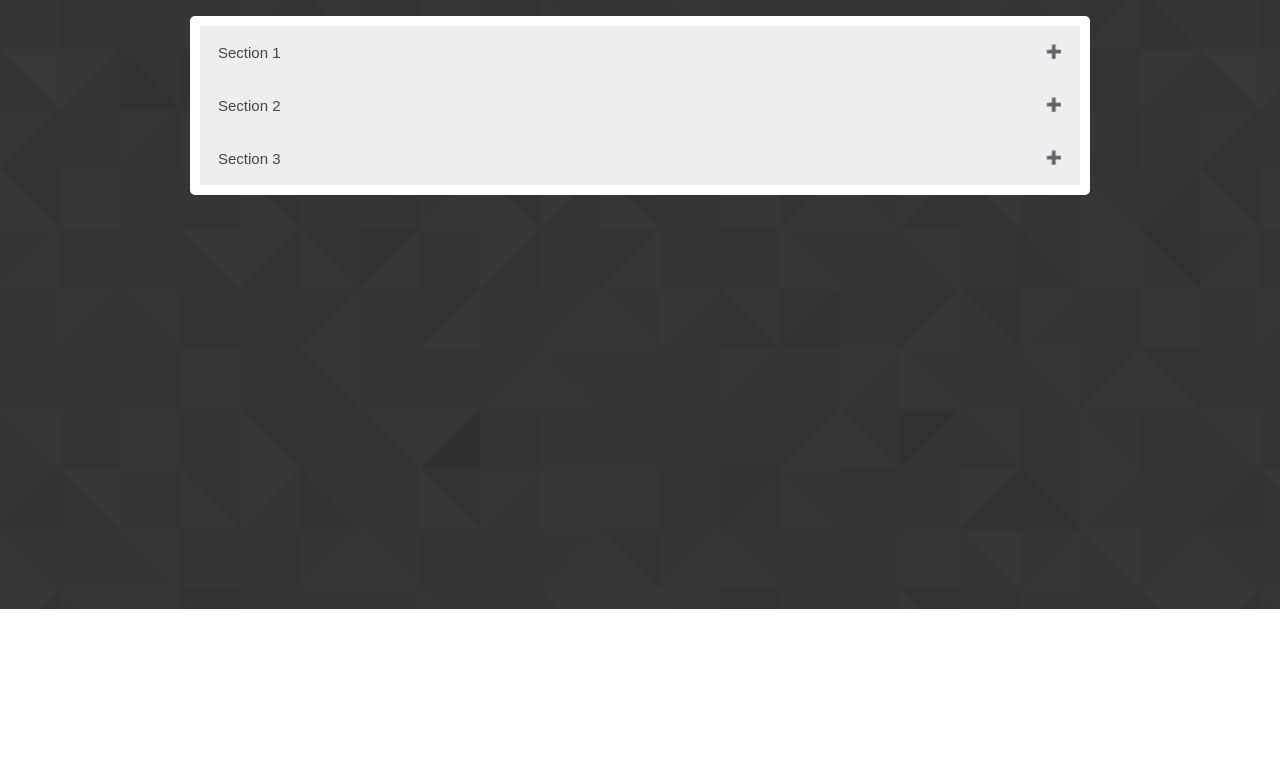
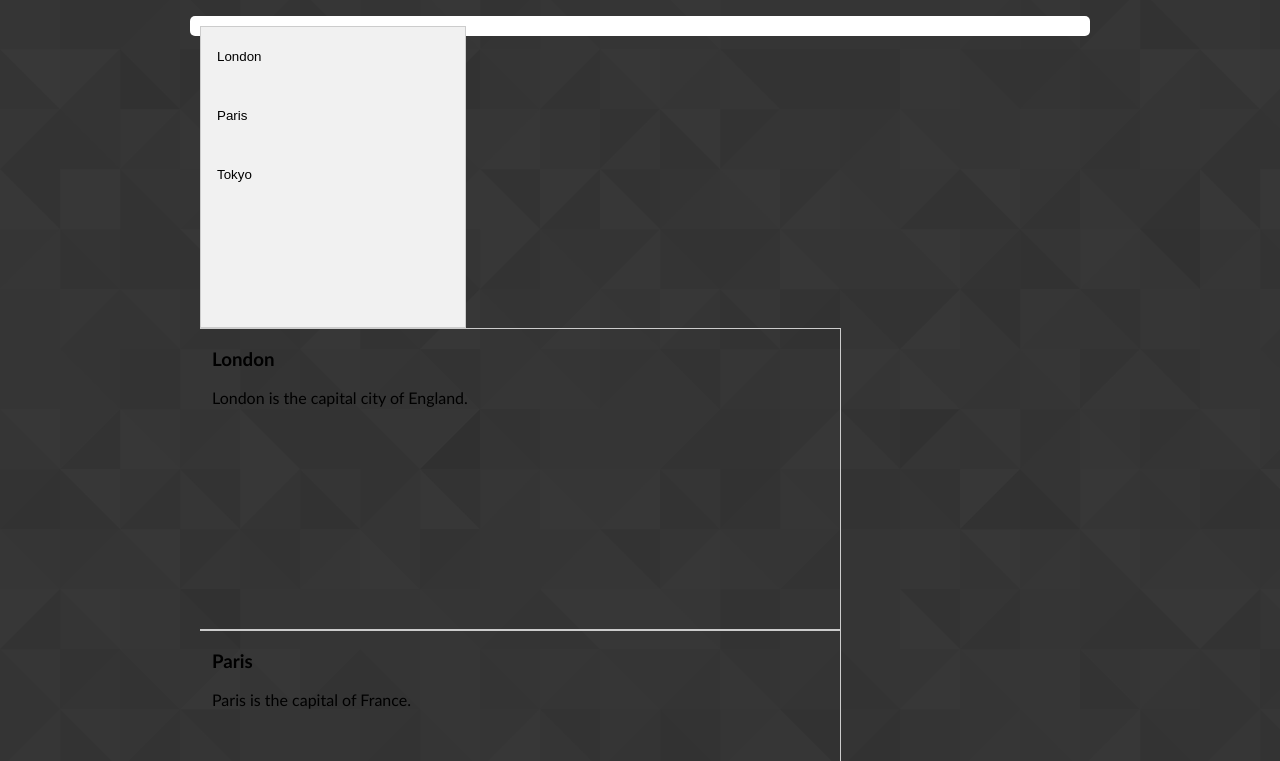
Before and after one commit to benrobson/shadowolfyt.com, a plain HTML site: page docs/taggerbot/documentation.html in a window 1280 px wide. Shown: the part 191-952 px from the top of the page. Before the commit the page ends 800 px from the top, so only its background shows below. Drawn offline with Linux system fonts and the light colour scheme.

Commit message:
Try Again...

```diff
--- a/css/accordion.css
+++ /dev/null
@@ -1,37 +0,0 @@
-/* CSS Document */
-
-.accordion {
-    background-color: #eee;
-    color: #444;
-    cursor: pointer;
-    padding: 18px;
-    width: 100%;
-    border: none;
-    text-align: left;
-    outline: none;
-    font-size: 15px;
-    transition: 0.4s;
-}
-
-.active, .accordion:hover {
-    background-color: #ccc;
-}
-
-.panel {
-    padding: 0 18px;
-    display: none;
-    background-color: white;
-    overflow: hidden;
-}
-
-.accordion:after {
-    content: '\02795'; /* Unicode character for "plus" sign (+) */
-    font-size: 13px;
-    color: #777;
-    float: right;
-    margin-left: 5px;
-}
-
-.active:after {
-    content: "\2796"; /* Unicode character for "minus" sign (-) */
-}
--- /dev/null
+++ b/css/tablist.css
@@ -0,0 +1,44 @@
+/* CSS Document */
+
+/* Style the tab */
+.tab {
+    float: left;
+    border: 1px solid #ccc;
+    background-color: #f1f1f1;
+    width: 30%;
+    height: 300px;
+}
+
+/* Style the buttons that are used to open the tab content */
+.tab button {
+    display: block;
+    background-color: inherit;
+    color: black;
+    padding: 22px 16px;
+    width: 100%;
+    border: none;
+    outline: none;
+    text-align: left;
+    cursor: pointer;
+    transition: 0.3s;
+}
+
+/* Change background color of buttons on hover */
+.tab button:hover {
+    background-color: #ddd;
+}
+
+/* Create an active/current "tab button" class */
+.tab button.active {
+    background-color: #ccc;
+}
+
+/* Style the tab content */
+.tabcontent {
+    float: left;
+    padding: 0px 12px;
+    border: 1px solid #ccc;
+    width: 70%;
+    border-left: none;
+    height: 300px;
+}
--- a/docs/taggerbot/documentation.html
+++ b/docs/taggerbot/documentation.html
@@ -6,10 +6,10 @@
 	<link rel="shortcut icon" href="/img/icons/favicon.ico" type="image/x-icon">
 	<link href="../../css/main.css" rel="stylesheet" type="text/css">
 	<link href="../../css/docs.css" rel="stylesheet" type="text/css">
-	<link href="../../css/accordion.css" rel="stylesheet" type="text/css">
 	<link href="../../css/alerts.css" rel="stylesheet" type="text/css">
+	<link href="../../css/tablist.css" rel="stylesheet" type="text/css">
+	<script src="../../js/tablist.js"></script>
 	<script src="../../js/alerts.js"></script>
-	<script src="../../js/accordion.js"></script>
 </head>
 
 <body background="../../img/background.png">
@@ -21,19 +21,25 @@
 		<br>
 		<div class="docscontainer">
 
-			<button class="accordion">Section 1</button>
-			<div class="panel">
-			  <p>Lorem ipsum dolor sit amet, consectetur adipisicing elit, sed do eiusmod tempor incididunt ut labore et dolore magna aliqua. Ut enim ad minim veniam, quis nostrud exercitation ullamco laboris nisi ut aliquip ex ea commodo consequat.</p>
+			<div class="tab">
+			  <button class="tablinks" onclick="openCity(event, 'London')">London</button>
+			  <button class="tablinks" onclick="openCity(event, 'Paris')">Paris</button>
+			  <button class="tablinks" onclick="openCity(event, 'Tokyo')">Tokyo</button>
 			</div>
 
-			<button class="accordion">Section 2</button>
-			<div class="panel">
-			  <p>Lorem ipsum dolor sit amet, consectetur adipisicing elit, sed do eiusmod tempor incididunt ut labore et dolore magna aliqua. Ut enim ad minim veniam, quis nostrud exercitation ullamco laboris nisi ut aliquip ex ea commodo consequat.</p>
+			<div id="London" class="tabcontent">
+			  <h3>London</h3>
+			  <p>London is the capital city of England.</p>
 			</div>
 
-			<button class="accordion">Section 3</button>
-			<div class="panel">
-			  <p>Lorem ipsum dolor sit amet, consectetur adipisicing elit, sed do eiusmod tempor incididunt ut labore et dolore magna aliqua. Ut enim ad minim veniam, quis nostrud exercitation ullamco laboris nisi ut aliquip ex ea commodo consequat.</p>
+			<div id="Paris" class="tabcontent">
+			  <h3>Paris</h3>
+			  <p>Paris is the capital of France.</p>
+			</div>
+
+			<div id="Tokyo" class="tabcontent">
+			  <h3>Tokyo</h3>
+			  <p>Tokyo is the capital of Japan.</p>
 			</div>
 
 		</div>
--- a/js/accordion.js
+++ /dev/null
@@ -1,16 +0,0 @@
-// JavaScript Document
-
-var acc = document.getElementsByClassName("accordion");
-var i;
-
-for (i = 0; i < acc.length; i++) {
-    acc[i].addEventListener("click", function() {
-        this.classList.toggle("active");
-        var panel = this.nextElementSibling;
-        if (panel.style.display === "block") {
-            panel.style.display = "none";
-        } else {
-            panel.style.display = "block";
-        }
-    });
-}
--- /dev/null
+++ b/js/tablist.js
@@ -0,0 +1,22 @@
+// JavaScript Document
+
+function openCity(evt, cityName) {
+    // Declare all variables
+    var i, tabcontent, tablinks;
+
+    // Get all elements with class="tabcontent" and hide them
+    tabcontent = document.getElementsByClassName("tabcontent");
+    for (i = 0; i < tabcontent.length; i++) {
+        tabcontent[i].style.display = "none";
+    }
+
+    // Get all elements with class="tablinks" and remove the class "active"
+    tablinks = document.getElementsByClassName("tablinks");
+    for (i = 0; i < tablinks.length; i++) {
+        tablinks[i].className = tablinks[i].className.replace(" active", "");
+    }
+
+    // Show the current tab, and add an "active" class to the link that opened the tab
+    document.getElementById(cityName).style.display = "block";
+    evt.currentTarget.className += " active";
+}
```
